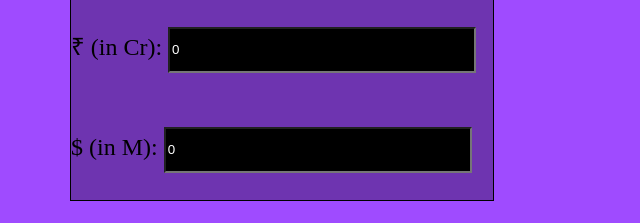
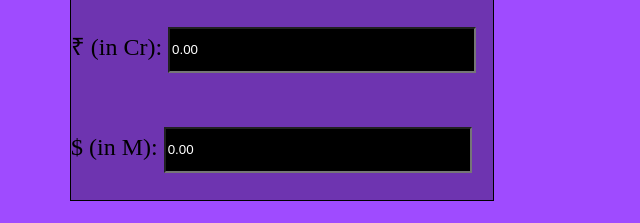
Before and after one commit to ssuhail6300/CurrencyConverter, a website: page public/index.html in a window 1280 px wide. Shown: the part 284-507 px from the top of the page, 358-998 px from the left. Drawn offline with Linux system fonts and the light colour scheme; no server answers.

Commit message:
git ignore file commit

```diff
--- a/public/index.html
+++ b/public/index.html
@@ -13,12 +13,12 @@
           <h2>Current Rate : <span class="exchange-rate"></span></h2>
           <div class="labels">
             <label for="rupee">₹ (in Cr):</label>
-            <input type="number" class="rupee input" maxlength="10" value="0" >
+            <input type="number" class="rupee input" maxlength="4" value="0.00" >
           </div>
           <br/> <br/>
           <div class="labels">
             <label for="dollar">$ (in M):</label>
-            <input type="number" class="dollar input" maxlength="10" value="0">
+            <input type="number" class="dollar input" maxlength="4" value="0.00">
           </div>
           <br/>
           </div>
```
Also changed, not shown: 1 other file.
